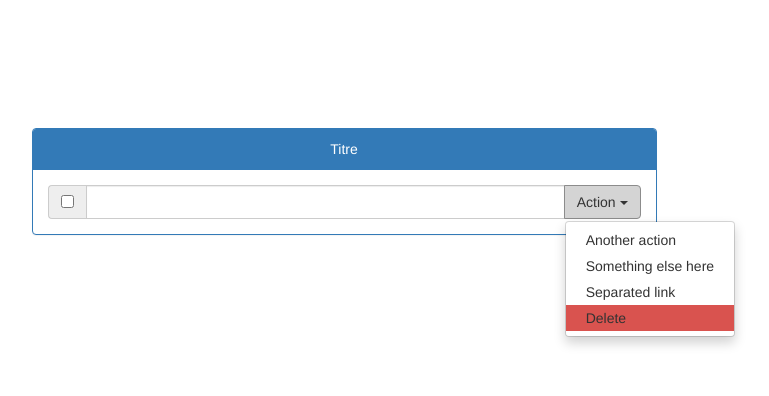
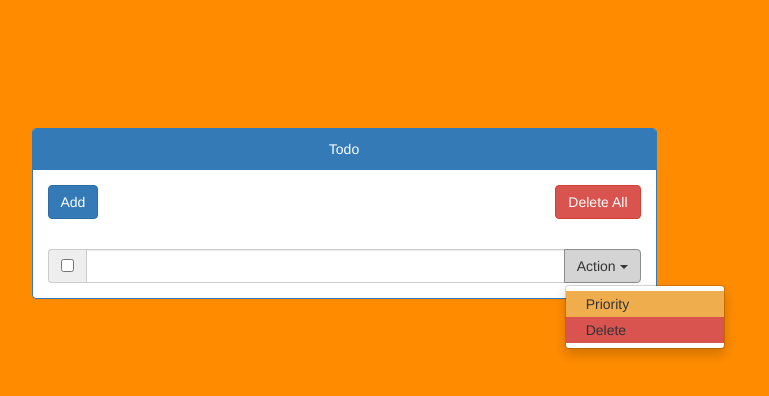
Before and after one commit to valimero/TodoList, a plain HTML site: page index.html in a window 1280 px wide. Both pictures are taken after a click on the button "Action". Shown: the whole page, without its empty margins (296-1065 px from the left). Drawn offline with nearby package versions, Linux system fonts and the light colour scheme.

Commit message:
add button

```diff
--- a/css/global.css
+++ b/css/global.css
@@ -1,7 +1,12 @@
-#body
+body
 {
-	background-color: aliceblue;
+	background-color: darkorange;
 }
 .row {
 	margin-top: 10%;
 }
+
+.no_padding
+{
+		padding: 0;
+}
--- a/index.html
+++ b/index.html
@@ -13,13 +13,17 @@
 						<div class="row">
 								<div class="col-sm-push-3 col-sm-6 text-center">
 
-
-				<div class="panel panel-primary">
-					<div class="panel-heading">Titre</div>
+										<div class="panel panel-primary" id="id_window">
+												<div class="panel-heading">Todo</div>
 												<div class="panel-body">
-
-
-
+													<div class="col-xs-6 text-left no_padding">
+															<button type="button" class="btn btn-primary btn-md">Add</button>
+													</div>
+														<div class="col-xs-6 text-right no_padding">
+																<button type="button" class="btn btn-danger btn-md">Delete All</button>
+														</div>
+												</div>
+												<div class="panel-body">
 
 														<div class="input-group">
 																<span class="input-group-addon">
@@ -28,17 +32,15 @@
 																<input type="text" class="form-control" aria-label="...">
 																<div class="input-group-btn">
 																		<button type="button" class="btn btn-default dropdown-toggle" data-toggle="dropdown" aria-haspopup="true" aria-expanded="false">Action <span class="caret"></span></button>
+
 																		<ul class="dropdown-menu">
-
-          <li><a href="#">Another action</a></li>
-          <li><a href="#">Something else here</a></li>
-          <li><a href="#">Separated link</a></li>
+																				<li><a href="#" class="label-warning">Priority</a></li>
 																				<li><a href="#" class="label-danger">Delete</a></li>
 																		</ul>
 																</div><!-- /btn-group -->
 														</div><!-- /input-group -->
-
-
+												</div>
+												</div>
 										</div>
 								</div>
 						</div>
```
Lines whose indentation alone changed are shown as unchanged.
